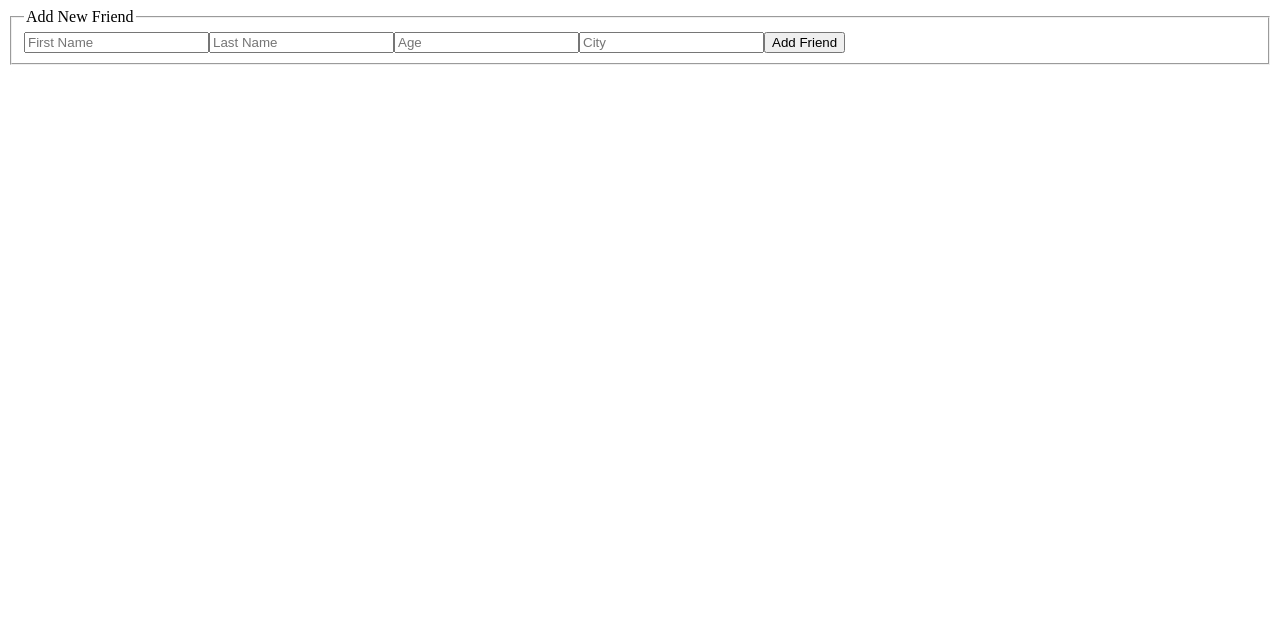
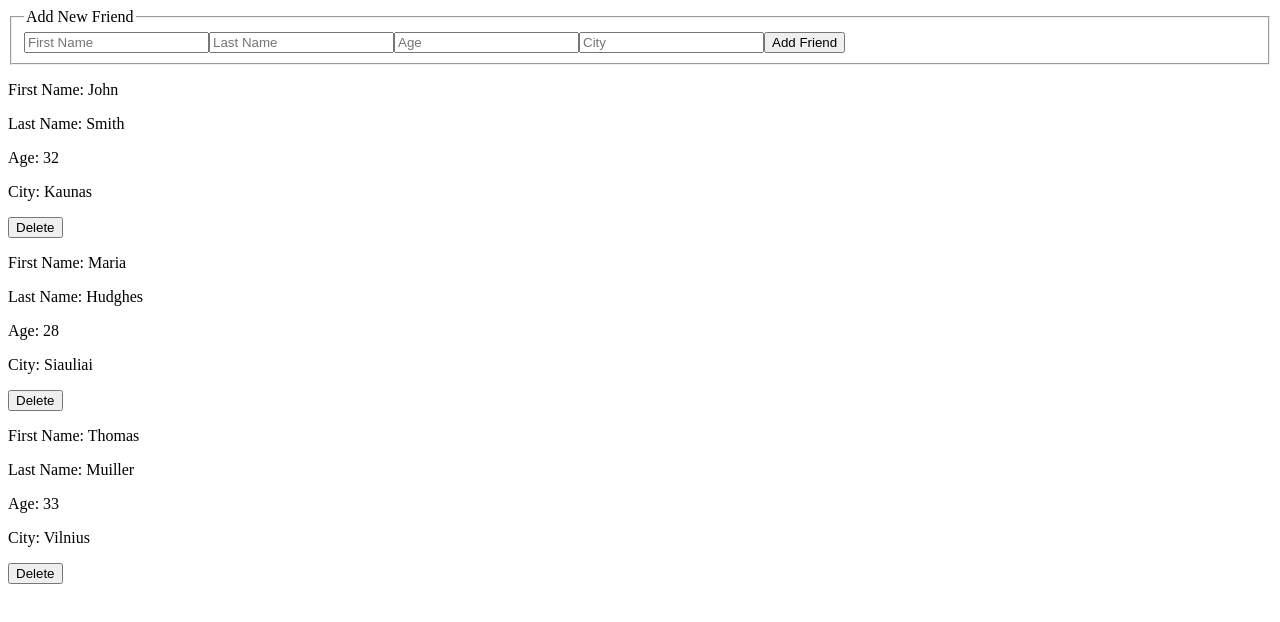
Before and after one commit to its-nikole/friend-list-app_react, a React (Create React App) app: page / in a window 1280 px wide. Shown: the top 622 px of the page. Built offline with nearby package versions, Linux system fonts and the light colour scheme.

Commit message:
add some class

```diff
--- a/src/App.js
+++ b/src/App.js
@@ -1,17 +1,12 @@
-import { AddFriendForm } from "./addFriendForm";
+import { AddFriendForm } from "./AddFriendForm";
+import { FriendCard } from "./FriendCard";
 
-
-const friends = [
-    { firstName: "John", lastName: "Smith", age: 32, city: "Kaunas" },
-    { firstName: "Maria", lastName: "Hudghes", age: 28, city: "Siauliai" },
-    { firstName: "Thomas", lastName: "Muiller", age: 33, city: "Vilnius" },
-  ];
 
 export function App() {
     return (
         <>
         <AddFriendForm />
-
+        <FriendCard />
 
         </>
     )
--- /dev/null
+++ b/src/FriendCard.jsx
@@ -0,0 +1,22 @@
+import React from "react";
+
+const friends = [
+    { firstName: "John", lastName: "Smith", age: 32, city: "Kaunas" },
+    { firstName: "Maria", lastName: "Hudghes", age: 28, city: "Siauliai" },
+    { firstName: "Thomas", lastName: "Muiller", age: 33, city: "Vilnius" },
+];
+
+
+export function FriendCard() {
+    return (
+        friends.map((friend) => (
+            <div className="FriendCard">
+                <p>First Name: {friend.firstName}</p>
+                <p>Last Name: {friend.lastName}</p>
+                <p>Age: {friend.age}</p>
+                <p>City: {friend.city}</p>
+                <button>Delete</button>
+            </div>
+        ))
+    );
+}
```
